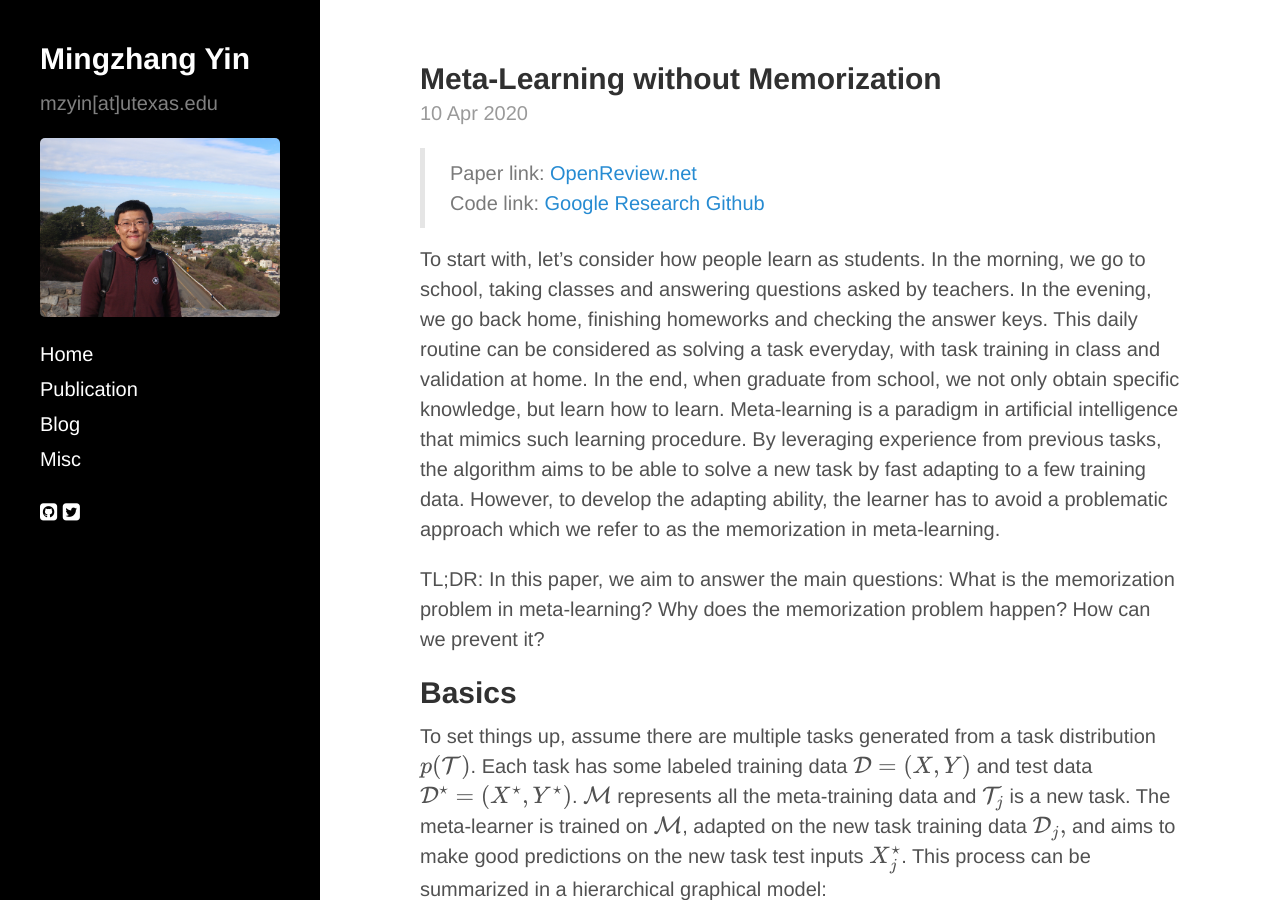
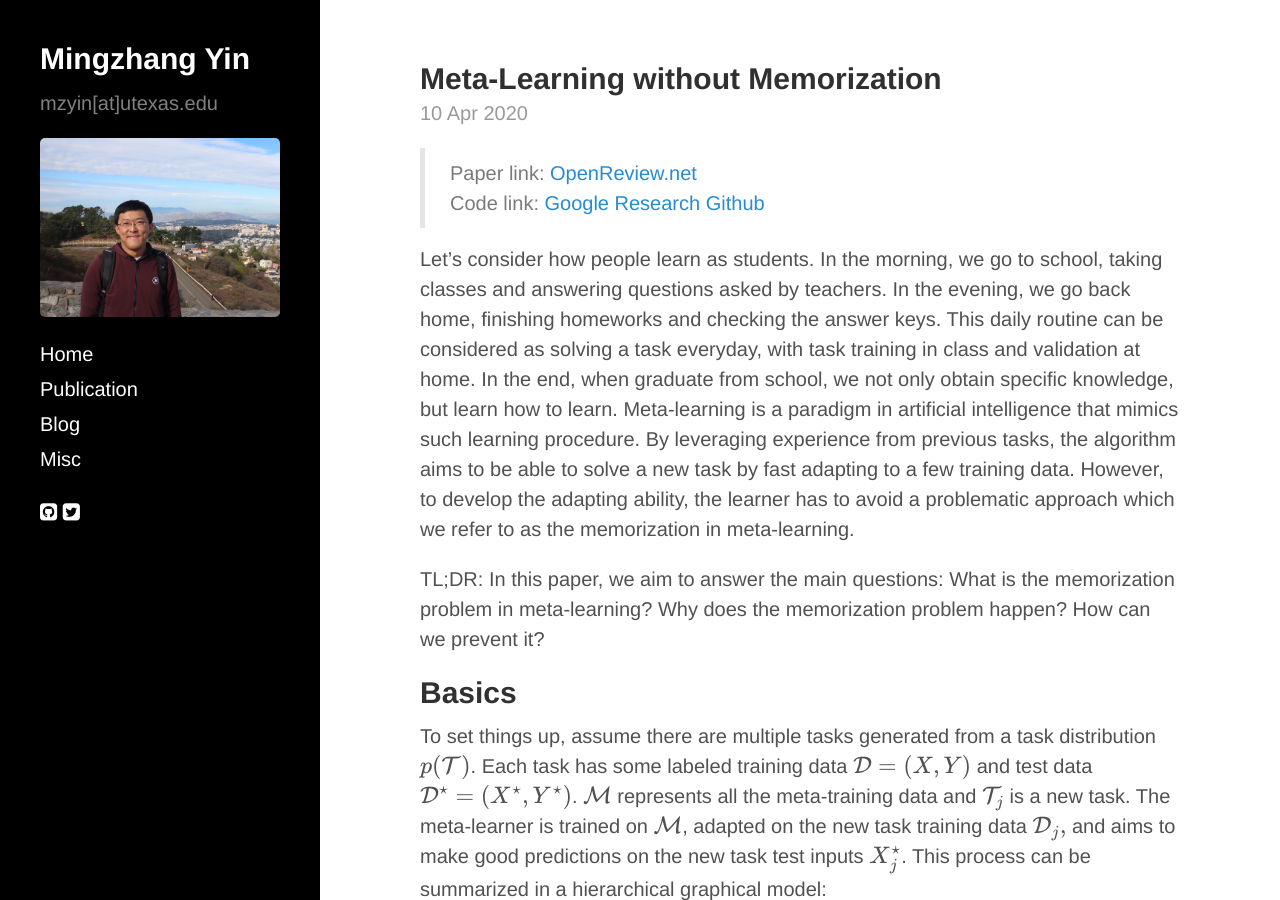
Before and after one commit to mingzhang-yin/mingzhang-yin.github.io, a Jekyll site: the page built from _posts/2020-04-10-Meta-learning-without-Memorization.md, in a window 1280 px wide and 900 px high. Built offline with Jekyll 4.4.1, drawn with Linux system fonts in a browser that asks for light colours; nearby versions of some CDN libraries; formulas are drawn with MathJax 3.

Commit message:
Update 2020-04-10-Meta-learning-without-Memorization.md

```diff
--- a/_posts/2020-04-10-Meta-learning-without-Memorization.md
+++ b/_posts/2020-04-10-Meta-learning-without-Memorization.md
@@ -10,7 +10,7 @@
 >  Paper link: [OpenReview.net](https://openreview.net/pdf?id=BklEFpEYwS)
 >  Code link: [Google Research Github](https://github.com/google-research/google-research/tree/master/meta_learning_without_memorization)
 
-To start with, let's consider how people learn as students. In the morning, we go to school, taking classes and answering questions asked by teachers. In the evening, we go back home, finishing homeworks and checking the answer keys. This daily routine can be considered as solving a task everyday, with task training in class and validation at home. In the end, when graduate from school, we not only obtain specific knowledge, but learn how to learn. Meta-learning is a paradigm in artificial intelligence that mimics such learning procedure. By leveraging experience from previous tasks, the algorithm aims to be able to solve a new task by fast adapting to a few training data. However, to develop the adapting ability, the learner has to avoid a problematic approach which we refer to as the memorization in meta-learning.
+Let's consider how people learn as students. In the morning, we go to school, taking classes and answering questions asked by teachers. In the evening, we go back home, finishing homeworks and checking the answer keys. This daily routine can be considered as solving a task everyday, with task training in class and validation at home. In the end, when graduate from school, we not only obtain specific knowledge, but learn how to learn. Meta-learning is a paradigm in artificial intelligence that mimics such learning procedure. By leveraging experience from previous tasks, the algorithm aims to be able to solve a new task by fast adapting to a few training data. However, to develop the adapting ability, the learner has to avoid a problematic approach which we refer to as the memorization in meta-learning.
 
 TL;DR: In this paper, we aim to answer the main questions: What is the memorization problem in meta-learning? Why does the memorization problem happen? How can we prevent it?
 
```
